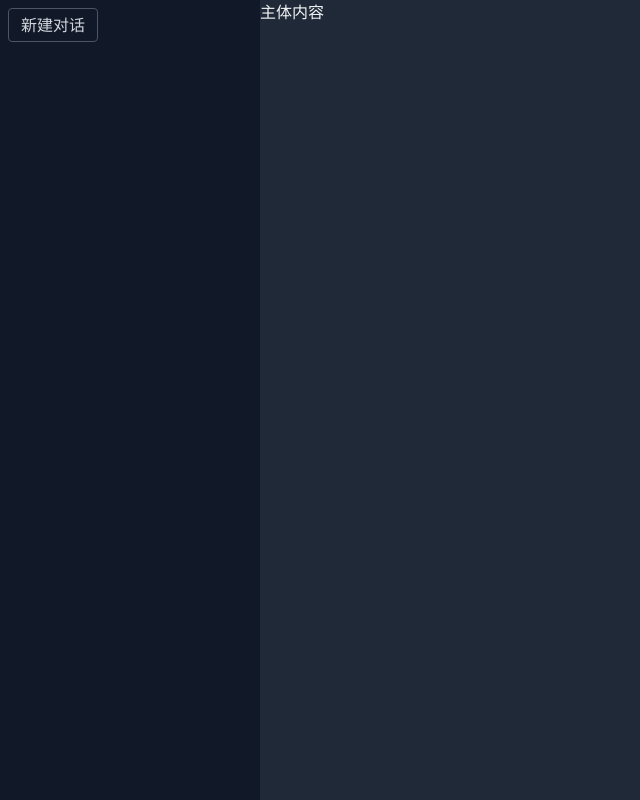
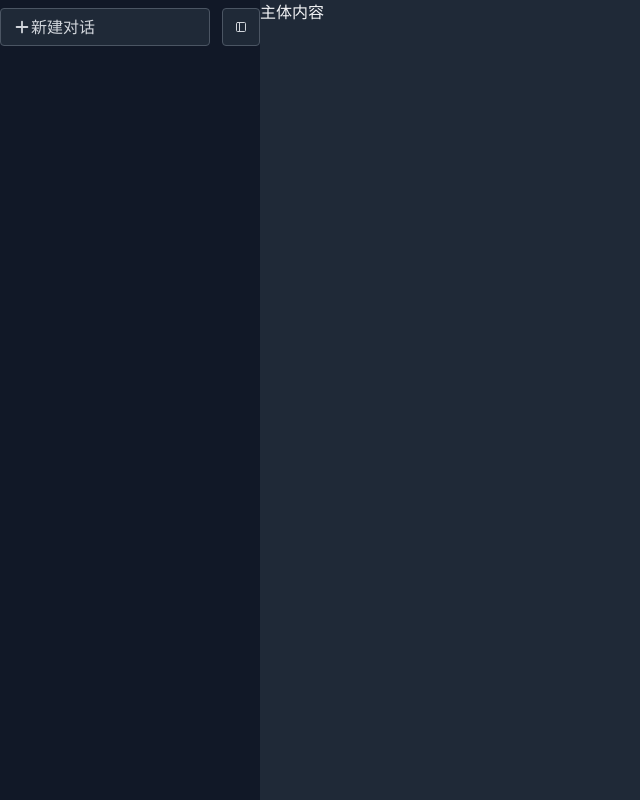
Before and after one commit to sijidouaaaaa/react-next-chatgpt-app, a Next.js app: page / in a window 1280 px wide. Shown: the whole page, without its empty margins (0-640 px from the left). Built offline with nearby package versions, Linux system fonts and the light colour scheme.

Commit message:
feat:complete button

```diff
--- a/app/chat/layout.tsx
+++ b/app/chat/layout.tsx
@@ -1,9 +1,13 @@
 export default function RootLayout({
   children,
 }: {
-  children: React.ReactNode
+  children: React.ReactNode;
 }) {
   return (
- <div className="bg-blue-500 p-10">{children}</div>
-  )
+    <div className="bg-blue-500 p-10">
+      {children}
+
+      <div>dd</div>
+    </div>
+  );
 }
--- a/components/common/Button.tsx
+++ b/components/common/Button.tsx
@@ -1,14 +1,41 @@
-import {ComponentPropsWithRef} from 'react'
+import { ComponentPropsWithRef } from 'react';
+import { IconType } from 'react-icons';
 
+interface IButtonProps extends ComponentPropsWithRef<'button'> {
+  icon?: IconType;
+  variant?: 'default' | 'outline' | 'text';
+}
 
 export default function Button({
-    children,
-    className,
-    ...props
-}:ComponentPropsWithRef<"button">) {
+  children,
+  className = '',
+  icon: Icon,
+  variant = 'default',
+  ...props
+}: IButtonProps) {
+  const getVariantClass = (variant: 'default' | 'outline' | 'text') => {
+    switch (variant) {
+      case 'default':
+        return `text-black dark:text-gray-300 bg-gray-50 hover:bg-gray-200
+dark:bg-gray-700 dark:hover:bg-gray-900`;
+      case 'outline':
+        return `border border-gray-300 dark:border-gray-600 text-black dark:text-gray-300
+bg-gray-50 hover:bo-gray200 dark:bg-gray-800 dark:hover:bg-gray-700`;
+      case 'text':
+        return `text-black dark:text-gray-300 bg-transparent hover:bg-gray-200
+dark:hover:bg-gray-700`;
+      default:
+        return '';
+    }
+  };
+
   return (
-    <button className={`border border-gray-600 rounded px-3 py-1 hover:bg-gray-800 active:bg-gray-700 `}>
-     {children}
+    <button
+      className={`inline-flex items-center w-[38px] min-h-[38px] rounded px-3 py-1 ${getVariantClass(variant)} ${className}`}
+      {...props}
+    >
+      {Icon && <Icon className={`text-lg ${children ? 'ml-1' : ''}'`} />}
+      {children}
     </button>
-  )
+  );
 }
--- a/components/home/Navigation.tsx
+++ /dev/null
@@ -1,9 +0,0 @@
-import Button from "../common/Button";
-
-export default function  Navigation(){
-    return (
-      <nav className="h-full w-[260px] bg-gray-900 text-gray-300 p-2">
-       <Button>新建对话</Button>
-      </nav>
-    )
-  }
--- /dev/null
+++ b/components/home/Navigation/Menubar.tsx
@@ -0,0 +1,15 @@
+import { HiPlus } from 'react-icons/hi';
+import Button from '../../common/Button';
+import { LuPanelLeft } from 'react-icons/lu';
+
+export default function Menubar() {
+  return (
+    <div className=" flex space-x-3">
+      <Button icon={HiPlus} variant="outline" className="flex-1">
+        新建对话
+      </Button>
+
+      <Button icon={LuPanelLeft} variant="outline" />
+    </div>
+  );
+}
--- /dev/null
+++ b/components/home/Navigation/index.tsx
@@ -0,0 +1,10 @@
+import Button from "../../common/Button";
+import Menubar from "./Menubar";
+
+export default function  Navigation(){
+    return (
+      <nav className="h-full w-[260px] bg-gray-900 text-gray-300 pt-2">
+       <Menubar></Menubar>
+      </nav>
+    )
+  }
--- a/package.json
+++ b/package.json
@@ -19,7 +19,13 @@
     "postcss": "8.4.47",
     "react": "18.3.1",
     "react-dom": "18.3.1",
+    "react-icons": "^5.3.0",
     "tailwindcss": "3.4.14",
     "typescript": "5.6.3"
+  },
+  "devDependencies": {
+    "eslint-config-prettier": "^9.1.0",
+    "eslint-plugin-prettier": "^5.2.1",
+    "prettier": "^3.3.3"
   }
 }
```
Also changed, not shown: app/chat/page.tsx (+6 -10 lines), .eslintrc.json, .prettierrc.json (added), app/globals.css (line endings or trailing spaces), 1 other file (tests, documents, lock files or other folders).
